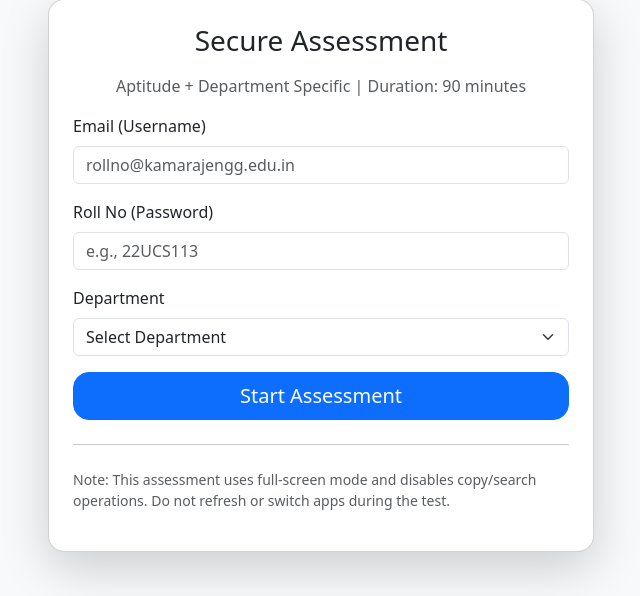
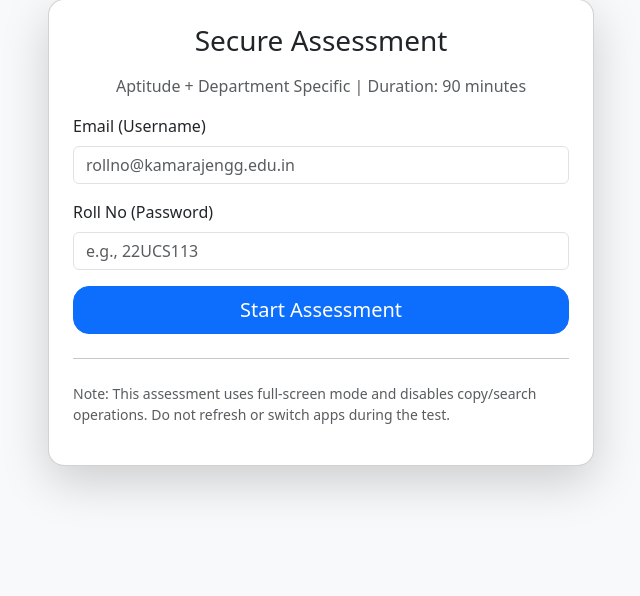
Before and after one commit to AlwynRajivS/Online-Assessment, a Flask app: page / in a window 1280 px wide. Shown: the part 49-645 px from the top of the page, without its empty margins (34-674 px from the left). Run offline with Flask 3, Linux system fonts and the light colour scheme; data that the repository does not hold is empty.

Commit message:
Update login.html

```diff
--- a/templates/login.html
+++ b/templates/login.html
@@ -27,15 +27,7 @@
                 <label class="form-label">Roll No (Password)</label>
                 <input type="password" class="form-control" id = "Password" name="Password" required placeholder="e.g., 22UCS113" />
               </div>
-              <div class="mb-3">
-                <label class="form-label">Department</label>
-                <select class="form-select" name="department" required>
-                  <option value="" selected disabled>Select Department</option>
-                  {% for d in departments %}
-                    <option value="{{ d }}">{{ d }}</option>
-                  {% endfor %}
-                </select>
-              </div>
+
               <div class="d-grid">
                 <button class="btn btn-primary btn-lg rounded-4" type="submit">Start Assessment</button>
               </div>
```
